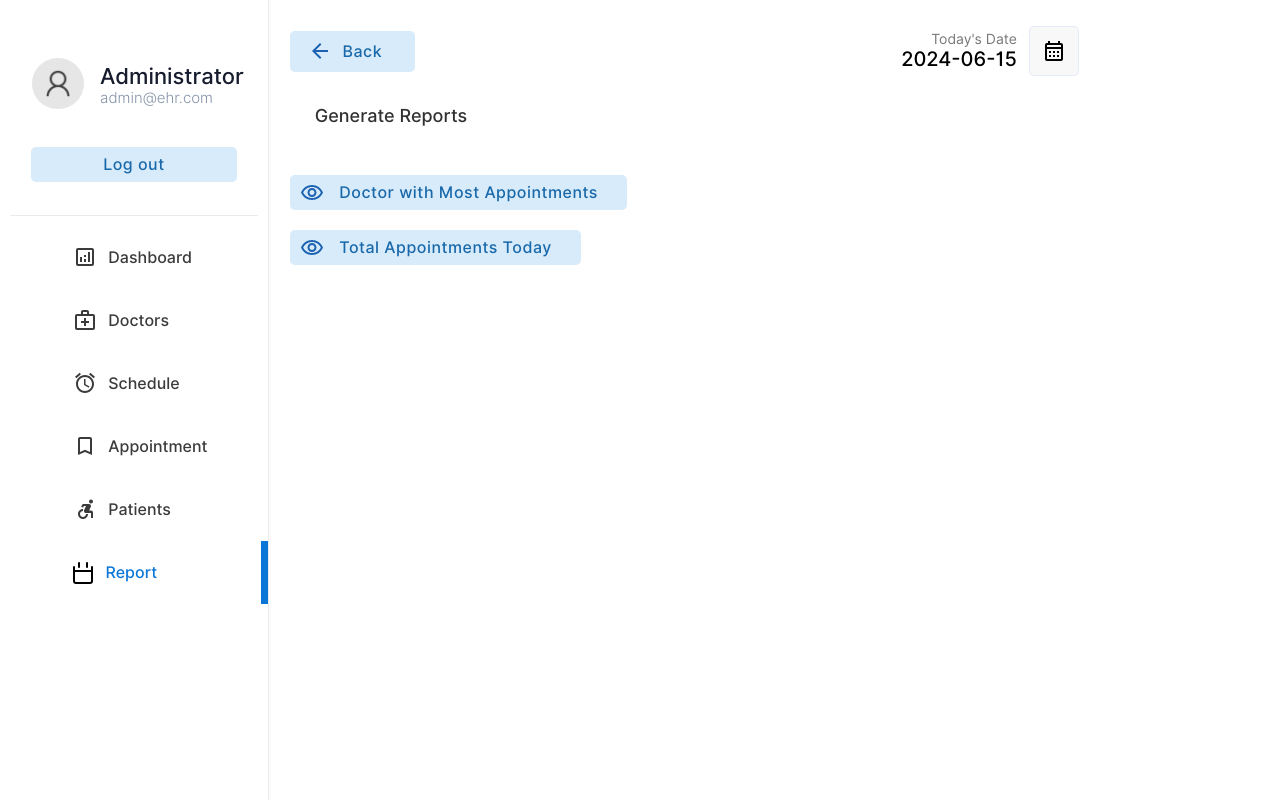
After one commit to Abemchegen/ehr_system, a PHP site: page /admin/report.php in a window 1280 px wide. The commit adds this page. Run offline with PHP 8.4, Linux system fonts and the light colour scheme; a user stored in the database is signed in.

Commit message:
added report and download csv functionality to admin

```diff
--- a/admin/appointment.php
+++ b/admin/appointment.php
@@ -88,6 +88,11 @@
                 <tr class="menu-row" >
                     <td class="menu-btn menu-icon-patient">
                         <a href="patient.php" class="non-style-link-menu"><div><p class="menu-text">Patients</p></a></div>
+                    </td>
+                </tr>
+                <tr class="menu-row" >
+                    <td class="menu-btn menu-icon-report ">
+                        <a href="report.php" class="non-style-link-menu"><div><p class="menu-text">Report</p></div></a>
                     </td>
                 </tr>
 
--- a/admin/index.php
+++ b/admin/index.php
@@ -91,6 +91,11 @@
                 <tr class="menu-row" >
                     <td class="menu-btn menu-icon-patient">
                         <a href="patient.php" class="non-style-link-menu"><div><p class="menu-text">Patients</p></a></div>
+                    </td>
+                </tr>
+                <tr class="menu-row" >
+                    <td class="menu-btn menu-icon-report">
+                        <a href="report.php" class="non-style-link-menu"><div><p class="menu-text">Report</p></a></div>
                     </td>
                 </tr>
             </table>
--- /dev/null
+++ b/admin/report.php
@@ -0,0 +1,256 @@
+<!DOCTYPE html>
+<html lang="en">
+<head>
+    <meta charset="UTF-8">
+    <meta http-equiv="X-UA-Compatible" content="IE=edge">
+    <meta name="viewport" content="width=device-width, initial-scale=1.0">
+    <link rel="stylesheet" href="../css/animations.css">
+    <link rel="stylesheet" href="../css/main.css">
+    <link rel="stylesheet" href="../css/admin.css">
+
+    <title>Report</title>
+    <style>
+        .popup{
+            animation: transitionIn-Y-bottom 0.5s;
+        }
+        .sub-table{
+            animation: transitionIn-Y-bottom 0.5s;
+        }
+</style>
+</head>
+<body>
+    <?php
+
+    //learn from w3schools.com
+
+    session_start();
+
+    if(isset($_SESSION["user"])){
+        if(($_SESSION["user"])=="" or $_SESSION['usertype']!='a'){
+            header("location: ../login.php");
+        }
+
+    }else{
+        header("location: ../login.php");
+    }
+
+    //import database
+    include("../connection.php");
+
+
+    ?>
+    <div class="container">
+        <div class="menu">
+            <table class="menu-container" border="0">
+                <tr>
+                    <td style="padding:10px" colspan="2">
+                        <table border="0" class="profile-container">
+                            <tr>
+                                <td width="30%" style="padding-left:20px" >
+                                    <img src="../img/user.png" alt="" width="100%" style="border-radius:50%">
+                                </td>
+                                <td style="padding:0px;margin:0px;">
+                                    <p class="profile-title">Administrator</p>
+                                    <p class="profile-subtitle">admin@ehr.com</p>
+                                </td>
+                            </tr>
+                            <tr>
+                                <td colspan="2">
+                                <a href="../logout.php" ><input type="button" value="Log out" class="logout-btn btn-primary-soft btn"></a>
+                                </td>
+                            </tr>
+                    </table>
+                    </td>
+                </tr>
+                <tr class="menu-row" >
+                    <td class="menu-btn menu-icon-dashbord" >
+                        <a href="index.php" class="non-style-link-menu"><div><p class="menu-text">Dashboard</p></a></div></a>
+                    </td>
+                </tr>
+                <tr class="menu-row">
+                    <td class="menu-btn menu-icon-doctor ">
+                        <a href="doctors.php" class="non-style-link-menu "><div><p class="menu-text">Doctors</p></a></div>
+                    </td>
+                </tr>
+                <tr class="menu-row" >
+                    <td class="menu-btn menu-icon-schedule">
+                        <a href="schedule.php" class="non-style-link-menu"><div><p class="menu-text">Schedule</p></div></a>
+                    </td>
+                </tr>
+                <tr class="menu-row">
+                    <td class="menu-btn menu-icon-appoinment">
+                        <a href="appointment.php" class="non-style-link-menu"><div><p class="menu-text">Appointment</p></a></div>
+                    </td>
+                </tr>
+                <tr class="menu-row" >
+                    <td class="menu-btn menu-icon-patient ">
+                        <a href="patient.php" class="non-style-link-menu "><div><p class="menu-text">Patients</p></a></div>
+                    </td>
+                </tr>
+                <tr class="menu-row">
+                    <td class="menu-btn menu-icon-report menu-active menu-icon-report-active">
+                        <a href="report.php" class="non-style-link-menu-active"><div><p class="menu-text">Report</p></a></div>
+                    </td>
+                </tr>
+
+            </table>
+        </div>
+
+        <div class="dash-body">
+            <table border="0" width="100%" style=" border-spacing: 0;margin:0;padding:0;margin-top:25px; ">
+                <tr >
+                    <td width="13%">
+
+                    <a href="report.php" ><button  class="login-btn btn-primary-soft btn btn-icon-back"  style="padding-top:11px;padding-bottom:11px;margin-left:20px;width:125px"><font class="tn-in-text">Back</font></button></a>
+
+                    </td>
+
+                    <td width="15%">
+                        <p style="font-size: 14px;color: rgb(119, 119, 119);padding: 0;margin: 0;text-align: right;">
+                            Today's Date
+                        </p>
+                        <p class="heading-sub12" style="padding: 0;margin: 0;">
+                            <?php
+                        date_default_timezone_set('Asia/Kolkata');
+
+                        $date = date('Y-m-d');
+                        echo $date;
+                        ?>
+                        </p>
+                    </td>
+                    <td width="10%">
+                        <button  class="btn-label"  style="display: flex;justify-content: center;align-items: center;"><img src="../img/calendar.svg" width="100%"></button>
+                    </td>
+                <tr>
+                    <td colspan="4" style="padding-top:10px;">
+                        <p class="heading-main12" style="margin-left: 45px;font-size:18px;color:rgb(49, 49, 49)">Generate Reports</p>
+                    </td>
+                </tr>
+                    <tr>
+                    <td colspan="4" style="padding-top:10px;">
+                        <a class="non-style-link" href="report.php?action=mostappt"><button class="btn-primary-soft btn button-icon btn-view" style="display: flex; justify-content: center; align-items: center; margin: 20px;">&nbsp; Doctor with Most Appointments &nbsp;</button></a>
+                        <a class="non-style-link" href="report.php?action=totaltoday"><button class="btn-primary-soft btn button-icon btn-view" style="display: flex; justify-content: center; align-items: center; margin: 20px;">&nbsp; Total Appointments Today &nbsp;</button></a>
+
+                    </td>
+                </tr>
+
+            </table>
+        </div>
+    </div>
+<?php
+if ($_GET && isset($_GET["action"])){
+
+    $action = $_GET["action"];
+
+    // Handle different actions
+    switch ($action) {
+
+        case "mostappt":
+            // Query to find the doctor with the most appointments
+            $sql_most_appt = "SELECT d.docid, d.docname, d.docemail, d.doctel, d.specialties, COUNT(a.appoid) AS appointment_count
+                              FROM doctor d
+                              LEFT JOIN schedule s ON d.docid = s.docid
+                              LEFT JOIN appointment a ON s.scheduleid = a.scheduleid
+                              GROUP BY d.docid
+                              ORDER BY appointment_count DESC
+                              LIMIT 1";
+
+            $result_most_appt = $database->query($sql_most_appt);
+
+            if ($result_most_appt && $result_most_appt->num_rows > 0) {
+                $row = $result_most_appt->fetch_assoc();
+                $id = $row["docid"];
+                $name = $row["docname"];
+                $email = $row["docemail"];
+                $doctel = $row["doctel"];
+                $spec = $row["specialties"];
+                $appocount = $row["appointment_count"];
+
+                if ($appocount > 0){
+
+                // Display the doctor with the most appointments
+                echo '
+                <div id="popup1" class="overlay">
+                    <div class="popup">
+                        <center>
+                            <a class="close" href="report.php">&times;</a>
+                            <div class="content">
+                                <h2>Doctor with Most Appointments</h2>
+                                <p>Doctor ID: D-' . $id . '</p>
+                                <p>Name: ' . $name . '</p>
+                                <p>Email: ' . $email . '</p>
+                                <p>Telephone: ' . $doctel . '</p>
+                                <p>Specialties: ' . $spec . '</p>
+                                <p>Appointment Count: ' . $appocount . '</p>
+                            </div>
+                        </center>
+                        <br><br>
+                    </div>
+                </div>';
+                }
+                else {
+                    echo '
+                <div id="popup1" class="overlay">
+                    <div class="popup">
+                        <center>
+                        <a class="close" href="report.php">&times;</a>
+                            <div class="content">
+                                <p>No appointments today</p>
+                            </div>
+                        </center>
+                        <br><br>
+                    </div>
+                </div>';
+
+                }
+            } else {
+                echo '<p>No data found.</p>';
+            }
+            break;
+
+        case "totaltoday":
+            // Query to count total appointments for today
+            $today_date = date('Y-m-d');
+
+            $sql_total_today = "SELECT COUNT(*) AS total_appointments
+                                FROM appointment
+                                WHERE DATE(appodate) = '$today_date'";
+
+            $result_total_today = $database->query($sql_total_today);
+
+            if ($result_total_today) {
+                $row = $result_total_today->fetch_assoc();
+                $total_appointments_today = $row["total_appointments"];
+
+                // Display total appointments for today
+                echo '
+                <div id="popup2" class="overlay">
+                    <div class="popup">
+                        <center>
+                            <a class="close" href="report.php">&times;</a>
+                            <div class="content">
+                                <h2>Total Appointments Today</h2>
+                                <p>Date: ' . $today_date . '</p>
+                                <p>Total Appointments: ' . $total_appointments_today . '</p>
+                            </div>
+                        </center>
+                        <br><br>
+                    </div>
+                </div>';
+            } else {
+                echo '<p>No data found.</p>';
+            }
+            break;
+
+        default:
+            echo '<p>Invalid action.</p>';
+            break;
+    }
+}
+
+?>
+
+</div>
+
+</body>
+</html>
--- a/admin/schedule.php
+++ b/admin/schedule.php
@@ -88,6 +88,11 @@
                 <tr class="menu-row" >
                     <td class="menu-btn menu-icon-patient">
                         <a href="patient.php" class="non-style-link-menu"><div><p class="menu-text">Patients</p></a></div>
+                    </td>
+                </tr>
+                <tr class="menu-row">
+                    <td class="menu-btn menu-icon-report">
+                        <a href="report.php" class="non-style-link-menu"><div><p class="menu-text">Report</p></a></div>
                     </td>
                 </tr>
 
--- a/css/main.css
+++ b/css/main.css
@@ -378,6 +378,9 @@ input[type=search]:focus {
 .menu-icon-patient{
   background-image: url('../img/icons/patients.svg');
 }
+.menu-icon-report{
+  background-image: url('../img/icons/report.svg');
+}
 .menu-icon-settings{
   background-image: url('../img/icons/settings.svg');
 }
```
Also changed, not shown: admin/doctors.php (+29 -32 lines), admin/download_doctors_csv.php (added, +43 -0 lines), admin/patient.php (+9 -33 lines), img/icons/report.svg (added).
